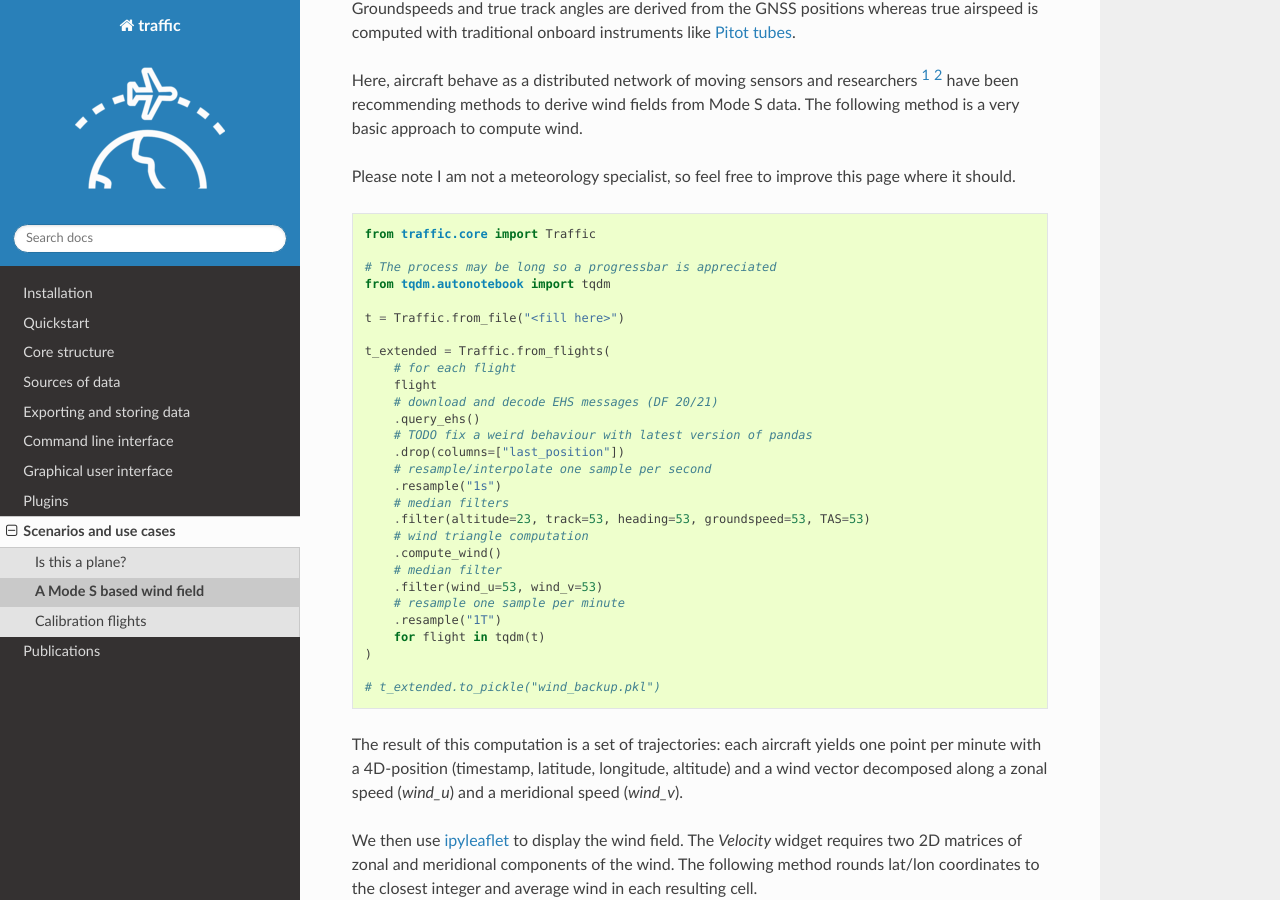
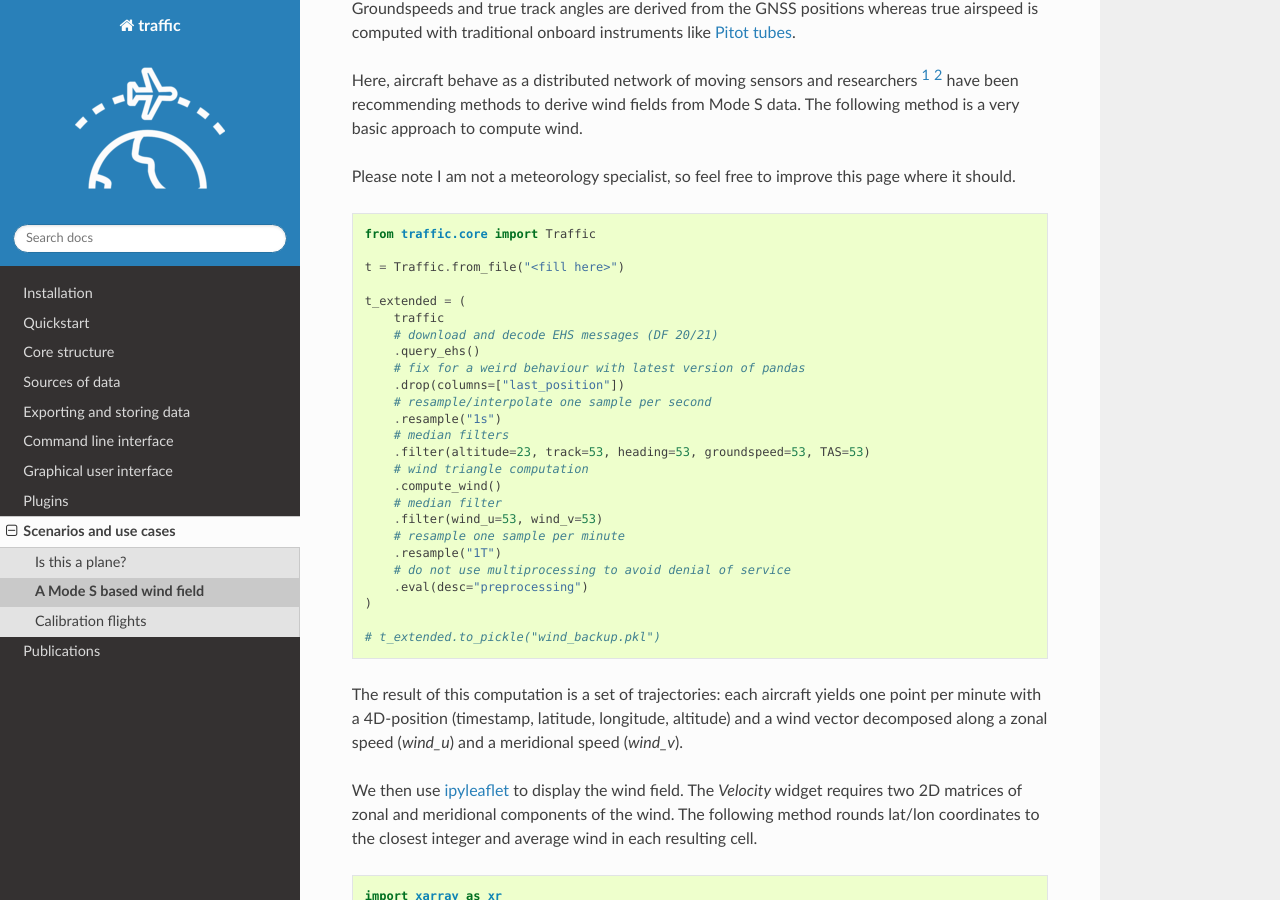
Before and after one commit to xoolive/traffic, a Sphinx documentation site: the page built from docs/scenarios/windfield.rst, in a window 1280 px wide and 900 px high, scrolled down 283 px. Built offline with Sphinx 7.4.7 and the Read the Docs theme 2.0.0, drawn with Linux system fonts in a browser that asks for light colours; nearby versions of some CDN libraries; a script that is not in the unit is left out; comment, search, counter and statistics services are not loaded.

Commit message:
docs improvements

```diff
--- a/docs/scenarios/windfield.rst
+++ b/docs/scenarios/windfield.rst
@@ -26,17 +26,13 @@ where it should.
 
     from traffic.core import Traffic
 
-    # The process may be long so a progressbar is appreciated
-    from tqdm.autonotebook import tqdm
-
     t = Traffic.from_file("<fill here>")
 
-    t_extended = Traffic.from_flights(
-        # for each flight
-        flight
+    t_extended = (
+        traffic
         # download and decode EHS messages (DF 20/21)
         .query_ehs()
-        # TODO fix a weird behaviour with latest version of pandas
+        # fix for a weird behaviour with latest version of pandas
         .drop(columns=["last_position"])
         # resample/interpolate one sample per second
         .resample("1s")
@@ -48,7 +44,8 @@ where it should.
         .filter(wind_u=53, wind_v=53)
         # resample one sample per minute
         .resample("1T")
-        for flight in tqdm(t)
+        # do not use multiprocessing to avoid denial of service
+        .eval(desc="preprocessing")
     )
 
     # t_extended.to_pickle("wind_backup.pkl")
```
Also changed, not shown: .travis.yml.
